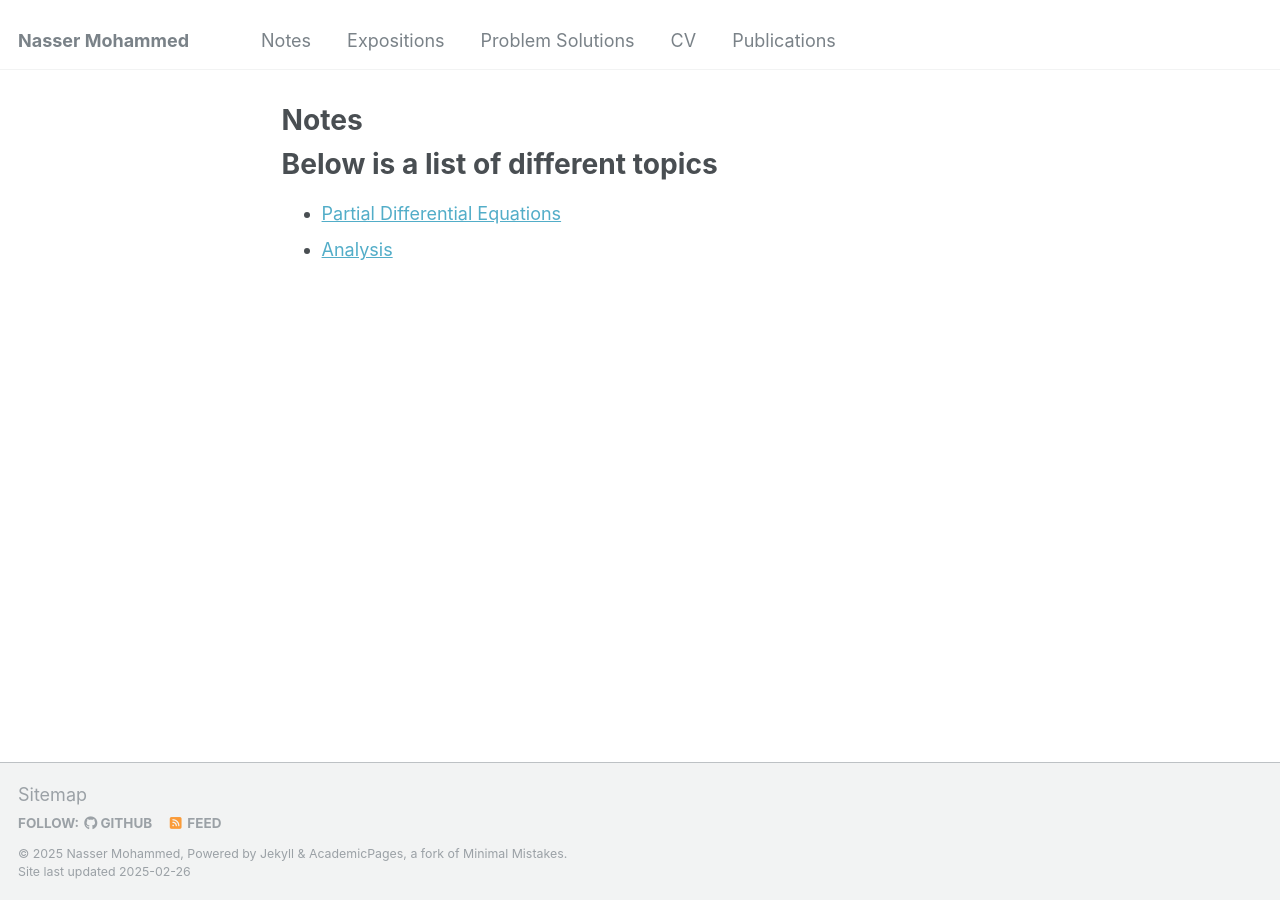
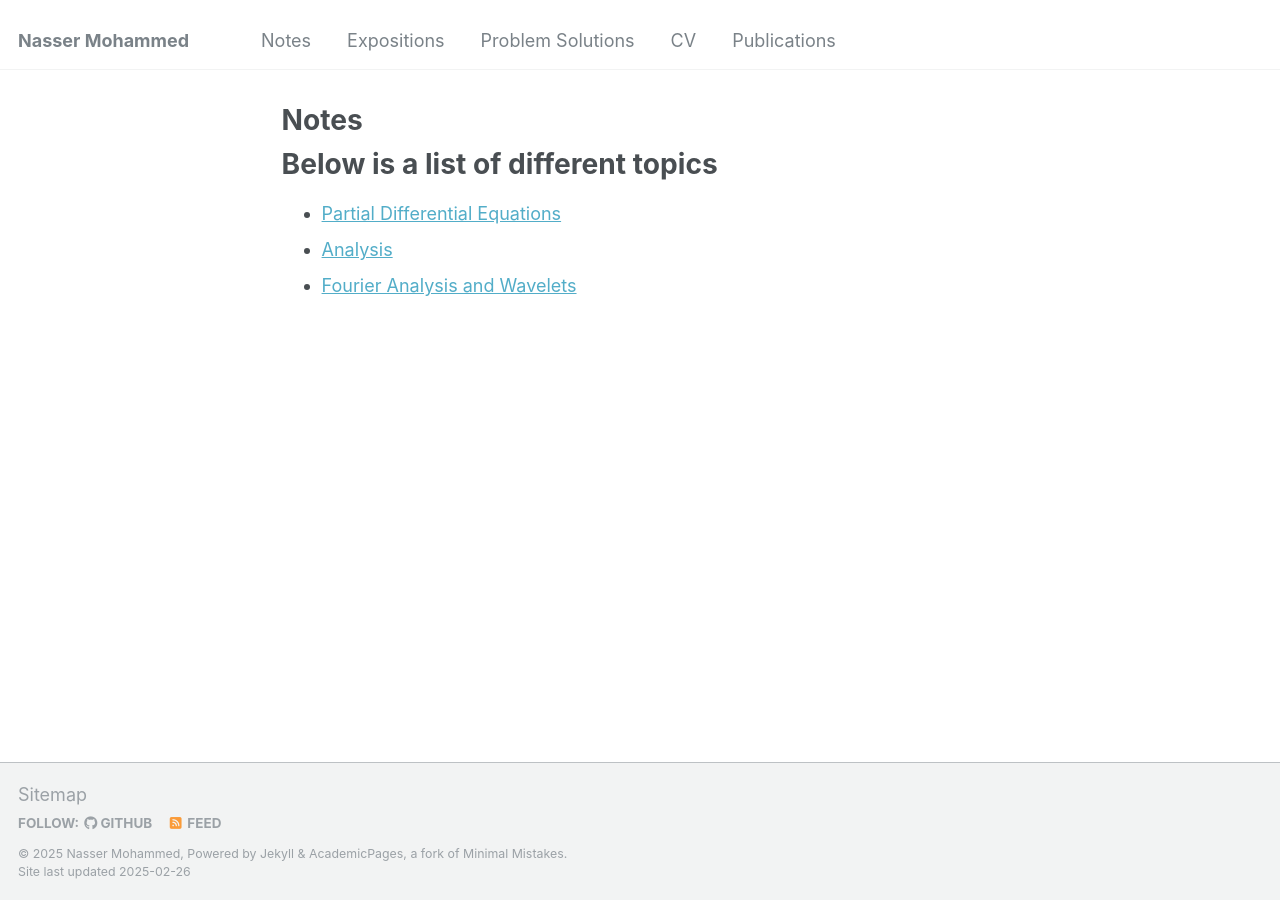
Before and after one commit to Nasser-Mohammed/Nasser-Mohammed.github.io, a Jekyll site: the page built from _pages/notes.md, in a window 1280 px wide. Built offline with Jekyll 4.4.1, drawn with Linux system fonts in a browser that asks for light colours.

Commit message:
Update notes.md

```diff
--- a/_pages/notes.md
+++ b/_pages/notes.md
@@ -13,3 +13,4 @@ Below is a list of different topics
 
 - [Partial Differential Equations](/notes/pde/nav.md)
 - [Analysis](/notes/analysis/nav.md)
+- [Fourier Analysis and Wavelets](/notes/Fourier-Analysis/nav.md)
```
